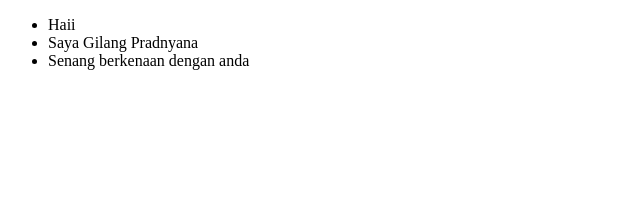
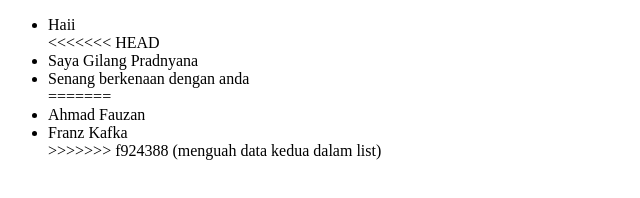
Before and after one commit to GilangPradnyana/git-connect, a plain HTML site: page index.html in a window 1280 px wide. Shown: the whole page, without its empty margins (0-640 px from the left). Drawn offline with Linux system fonts and the light colour scheme.

Commit message:
merge confict 1.2

```diff
--- a/index.html
+++ b/index.html
@@ -8,8 +8,13 @@
 <body>
     <ul>
         <li>Haii</li>
+<<<<<<< HEAD
         <li>Saya Gilang Pradnyana</li>
         <li>Senang berkenaan dengan anda </li>
+=======
+        <li>Ahmad Fauzan</li>
+        <li>Franz Kafka</li>
+>>>>>>> f924388 (menguah data kedua dalam list)
     </ul>
 
 </body>
```
